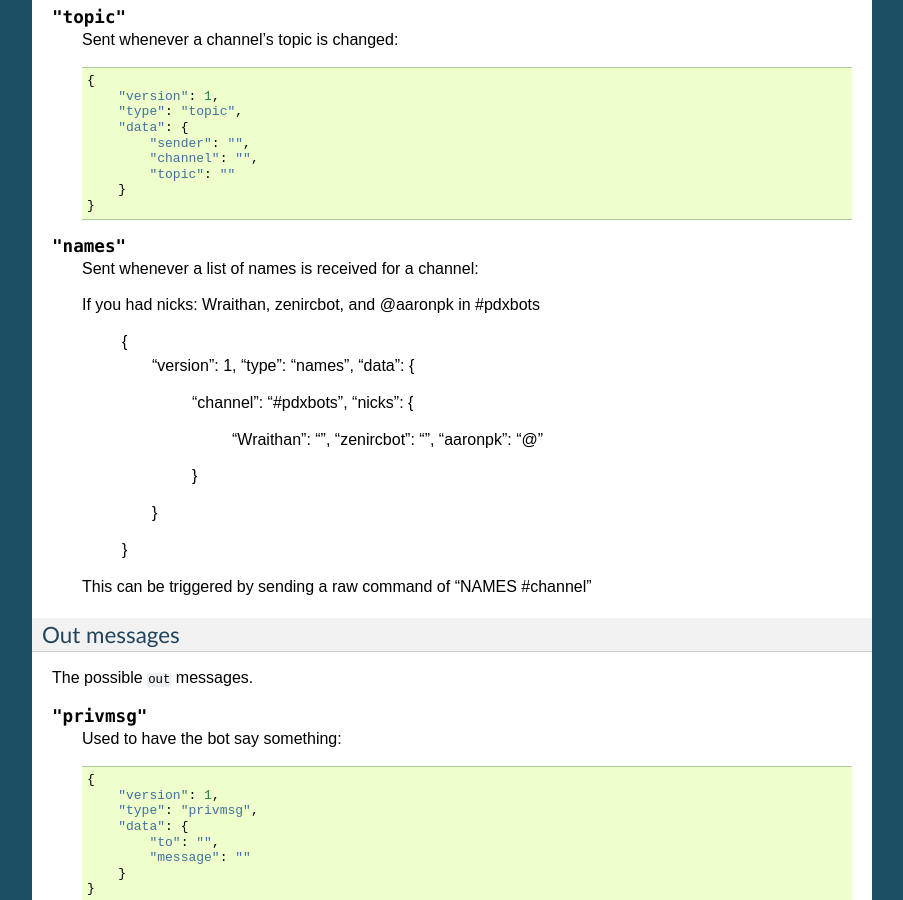
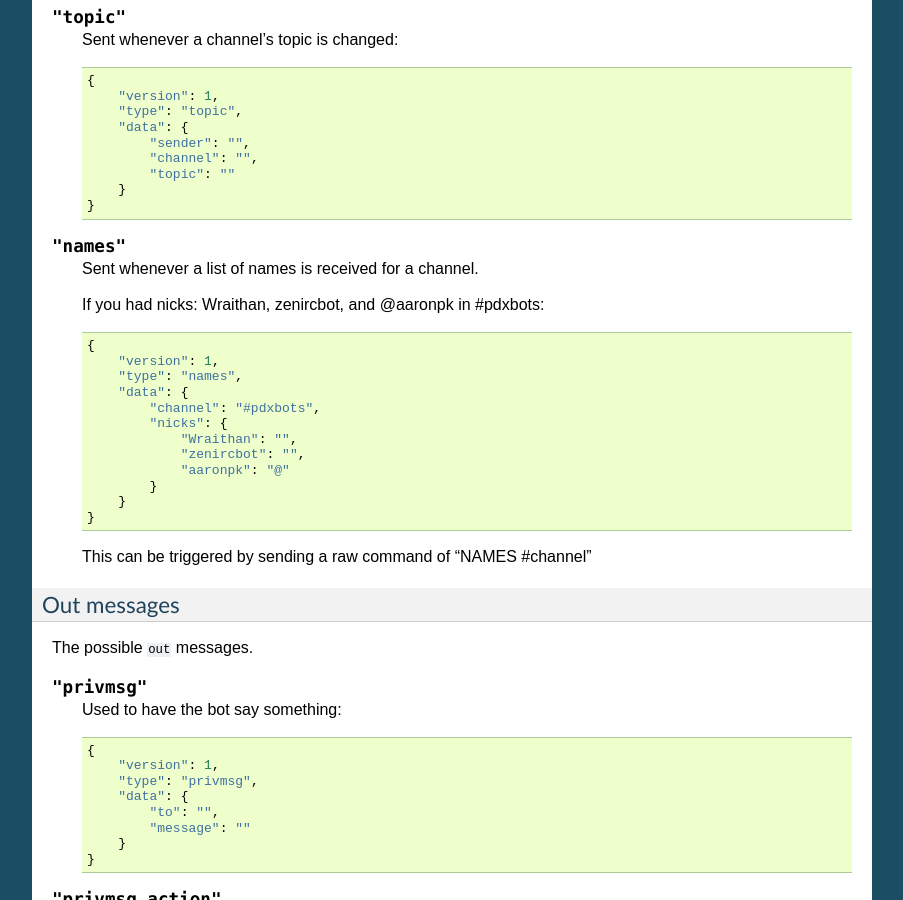
Before and after one commit to zenirc/zenircbot, a Sphinx documentation site: the page built from docs/services_devel.rst, in a window 1280 px wide and 900 px high, scrolled down 2006 px. Shown: the whole window, without its empty margins (198-1101 px from the left). Built offline with Sphinx 7.4.7, drawn with Linux system fonts in a browser that asks for light colours.

Commit message:
rst fail

```diff
--- a/docs/services_devel.rst
+++ b/docs/services_devel.rst
@@ -137,9 +137,9 @@ The possible ``in`` messages.
 
 .. js:data:: "names"
 
-    Sent whenever a list of names is received for a channel::
+    Sent whenever a list of names is received for a channel.
 
-    If you had nicks: Wraithan, zenircbot, and @aaronpk in #pdxbots
+    If you had nicks: Wraithan, zenircbot, and @aaronpk in #pdxbots::
 
         {
             "version": 1,
```
